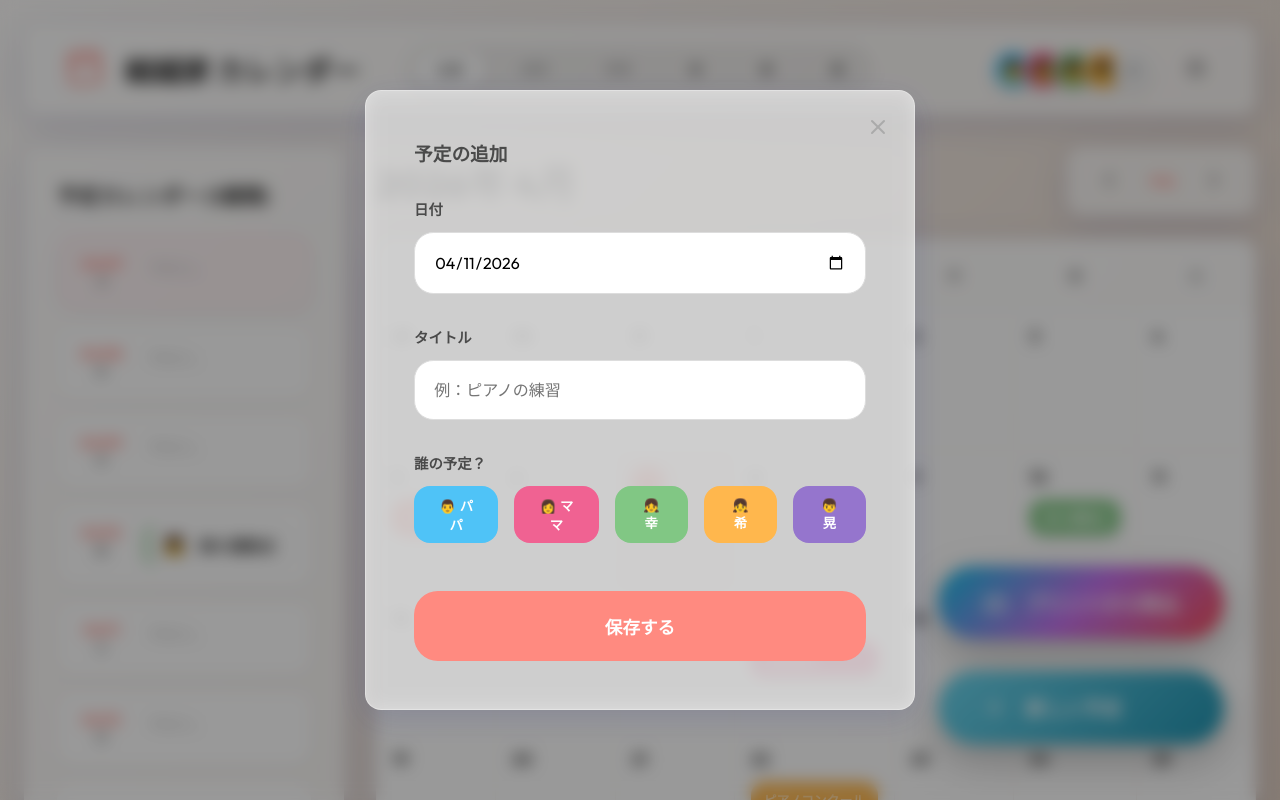
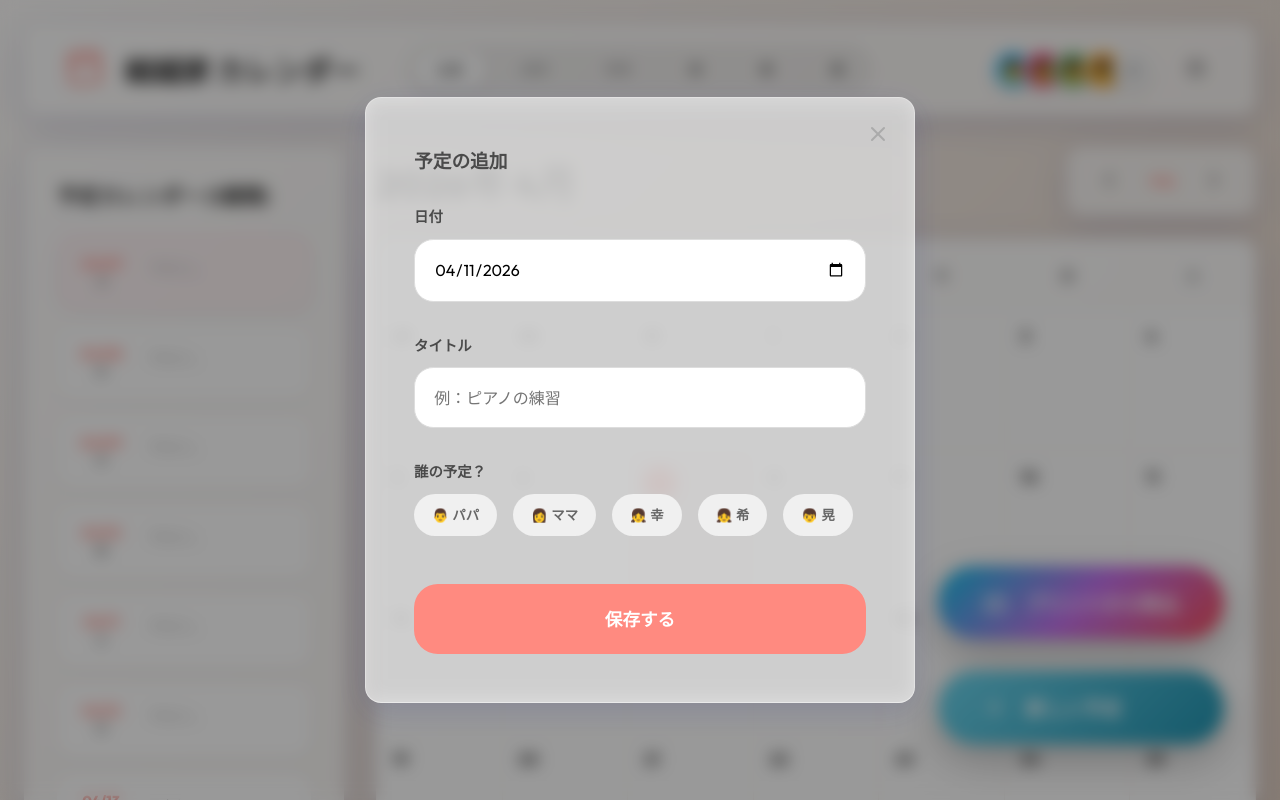
Before and after one commit to showhukutei/ohana-calendar, a React (Vite) app: page / in a window 1280 px wide. Both pictures are taken after a click on the element "11". Shown: the top 800 px of the page. Built offline with nearby package versions, Linux system fonts and the light colour scheme.

Commit message:
feat: real add event logic and custom pills

```diff
--- a/src/App.jsx
+++ b/src/App.jsx
@@ -14,12 +14,7 @@ const INITIAL_FAMILY_MEMBERS = [
   { id: 'akira', name: '晃', color: '#9575cd', icon: '👦' },
 ];
 
-const INITIAL_EVENTS = [
-  { id: 1, date: new Date(2026, 3, 10).toISOString(), title: '春の運動会', color: '#81c784', family: '幸', type: '学校行事' },
-  { id: 2, date: new Date(2026, 3, 15).toISOString(), title: '進路面談', color: '#f06292', family: 'ママ', type: '面談' },
-  { id: 3, date: new Date(2026, 3, 22).toISOString(), title: 'ピアノコンクール', color: '#ffb74d', family: '希', type: '習い事' },
-  { id: 4, date: new Date(2026, 3, 5).toISOString(), title: '家族会議', color: '#ff8a80', family: '全員', type: '家庭' },
-];
+const INITIAL_EVENTS = [];
 
 function App() {
   const [currentDate, setCurrentDate] = useState(new Date());
@@ -201,7 +196,9 @@ function App() {
               >
                  <span className="day-number">{format(day, 'd')}</span>
                  <div className="day-events">
-                   {filteredEvents.filter(e => isSameDay(e.date, day)).map(e => (
+                   {filteredEvents.filter(e => isSameDay(e.date, day)).map(e => {
+                     const member = familyMembers.find(m => m.name === e.family) || familyMembers[0];
+                     return (
                        <motion.div
                          layoutId={`event-${e.id}`}
                          whileHover={{ x: 3 }}
@@ -213,9 +210,11 @@ function App() {
                             setShowEventDetail(e);
                          }}
                        >
+                         {member && member.icon && <span style={{marginRight: '4px'}}>{member.icon}</span>}
                          <span className="pill-title">{e.title}</span>
                        </motion.div>
-                   ))}
+                     );
+                   })}
                  </div>
               </motion.div>
             ))}
@@ -271,26 +270,15 @@ function App() {
         {/* Add Event Modal */}
         {showAddModal && (
           <Modal onClose={() => setShowAddModal(false)}>
-            <div className="add-event-form">
-              <h3>予定の追加</h3>
-              <div className="input-group">
-                <label>日付</label>
-                <input type="date" defaultValue={format(showAddModal, 'yyyy-MM-dd')} />
-              </div>
-              <div className="input-group">
-                <label>タイトル</label>
-                <input type="text" placeholder="例：ピアノの練習" />
-              </div>
-              <div className="input-group">
-                <label>誰の予定？</label>
-                <div className="member-selector">
-                  {familyMembers.filter(m => m.name !== '全員').map(m => (
-                    <button key={m.id || m.name} style={{ backgroundColor: m.color }}>{m.icon} {m.name}</button>
-                  ))}
-                </div>
-              </div>
-              <button className="submit-btn" onClick={() => setShowAddModal(false)}>保存する</button>
-            </div>
+            <AddEventForm
+              initialDate={showAddModal}
+              familyMembers={familyMembers}
+              onCancel={() => setShowAddModal(false)}
+              onSave={(newEvent) => {
+                setEvents([...events, newEvent]);
+                setShowAddModal(false);
+              }}
+            />
           </Modal>
         )}
 
@@ -426,3 +414,70 @@ function Modal({ children, onClose }) {
 }
 
 export default App;
+
+function AddEventForm({ initialDate, familyMembers, onSave, onCancel }) {
+  const [title, setTitle] = useState('');
+  const [date, setDate] = useState(() => {
+    try {
+      return format(initialDate instanceof Date ? initialDate : new Date(), 'yyyy-MM-dd');
+    } catch(e) {
+      return format(new Date(), 'yyyy-MM-dd');
+    }
+  });
+  const [family, setFamily] = useState('全員');
+
+  const handleSubmit = () => {
+    if (!title) return;
+    const member = familyMembers.find(m => m.name === family) || familyMembers[0];
+    onSave({
+      id: Date.now(),
+      date: new Date(date),
+      title: title,
+      color: member.color,
+      family: member.name,
+      type: '手動追加'
+    });
+  };
+
+  return (
+    <div className="add-event-form">
+      <h3>予定の追加</h3>
+      <div className="input-group">
+        <label>日付</label>
+        <input type="date" value={date} onChange={e => setDate(e.target.value)} />
+      </div>
+      <div className="input-group">
+        <label>タイトル</label>
+        <input type="text" placeholder="例：ピアノの練習" value={title} onChange={e => setTitle(e.target.value)} />
+      </div>
+      <div className="input-group">
+        <label>誰の予定？</label>
+        <div className="member-selector">
+          {familyMembers.filter(m => m.name !== '全員').map(m => (
+            <button
+              key={m.id || m.name}
+              className={`member-btn ${family === m.name ? 'active' : ''}`}
+              style={{
+                backgroundColor: family === m.name ? m.color : '#f0f0f0',
+                color: family === m.name ? '#fff' : '#666',
+                border: `2px solid ${family === m.name ? m.color : 'transparent'}`,
+                padding: '0.6rem 1rem',
+                borderRadius: '2rem',
+                cursor: 'pointer',
+                fontWeight: '700',
+                transition: '0.2s',
+                display: 'flex',
+                alignItems: 'center',
+                gap: '0.5rem'
+              }}
+              onClick={() => setFamily(m.name)}
+            >
+              {m.icon} {m.name}
+            </button>
+          ))}
+        </div>
+      </div>
+      <button className="submit-btn" onClick={handleSubmit}>保存する</button>
+    </div>
+  );
+}
```
Lines whose indentation alone changed are shown as unchanged.
